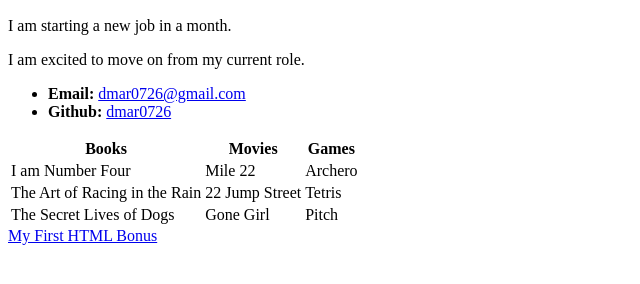
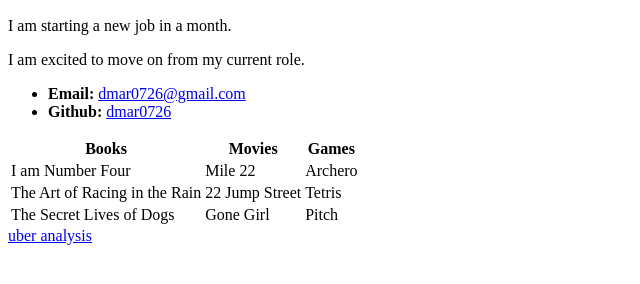
Before and after one commit to dmar0726/dmar0726.github.io, a plain HTML site: page index.html in a window 1280 px wide. Shown: the part 308-592 px from the top of the page, without its empty margins (0-640 px from the left). Drawn offline with Linux system fonts and the light colour scheme.

Commit message:
uber analysis added

```diff
--- a/index.html
+++ b/index.html
@@ -43,7 +43,7 @@
   </table>
 
   <!-- Bonus link to last class page -->
-  <a href="../../../../1/Activities/04-Stu_MyFirst_HTML/Solved/my-first-bonus.html">My First HTML Bonus</a>
+  <a href="https://dmar0726.github.io/uber-analysis/">uber analysis</a>
 
 </body>
 
```
